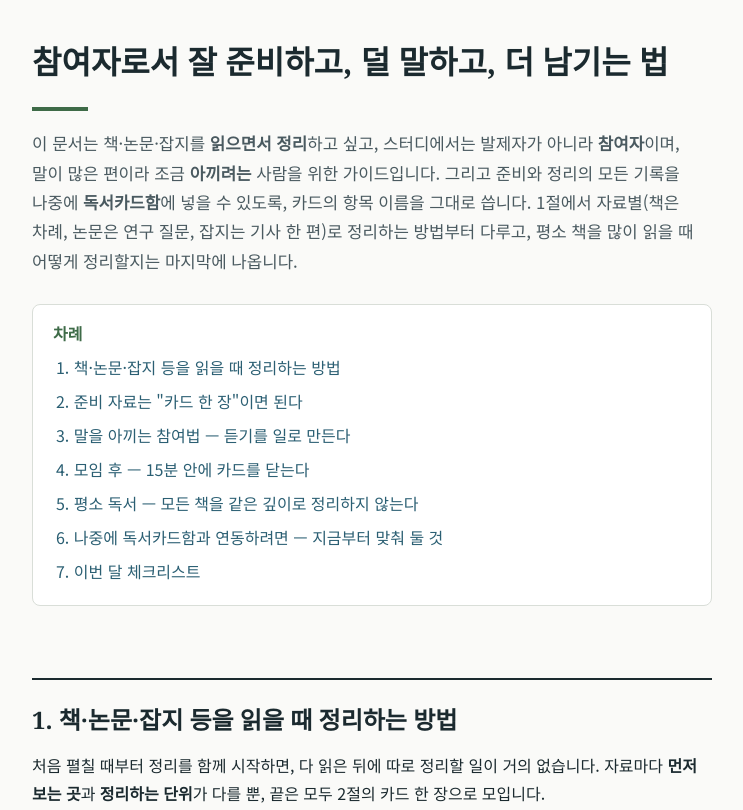
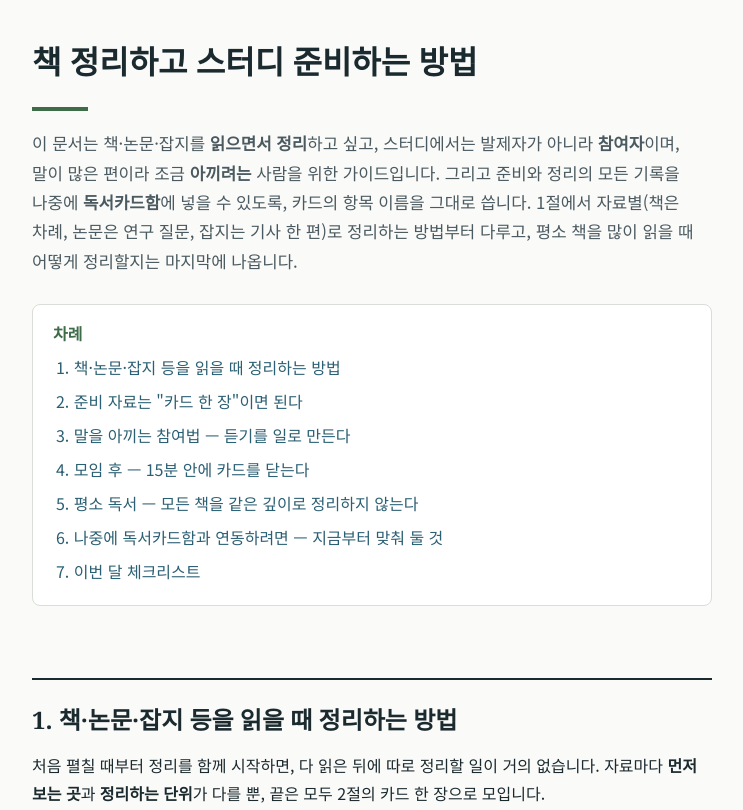
Before and after one commit to kor-sped/reading-cards, a plain HTML site: page study-guide.html in a window 1280 px wide. Shown: the top 810 px of the page, without its empty margins (268-1011 px from the left). Drawn offline with Linux system fonts and the light colour scheme; a web font is replaced by a local one.

Commit message:
가이드 큰 제목을 '책 정리하고 스터디 준비하는 방법'으로
Co-Authored-By: Claude Opus 5.5 <noreply@anthropic.com>

```diff
--- a/study-guide.html
+++ b/study-guide.html
@@ -77,7 +77,7 @@ pre code{background:none;padding:0}
 <body>
 <main>
 
-<h1>참여자로서 잘 준비하고, 덜 말하고, 더 남기는 법</h1>
+<h1>책 정리하고 스터디 준비하는 방법</h1>
 <div class="intro-rule"></div>
 <p class="lead">이 문서는 책·논문·잡지를 <strong>읽으면서 정리</strong>하고 싶고, 스터디에서는 발제자가 아니라 <strong>참여자</strong>이며, 말이 많은 편이라 조금 <strong>아끼려는</strong> 사람을 위한 가이드입니다. 그리고 준비와 정리의 모든 기록을 나중에 <strong>독서카드함</strong>에 넣을 수 있도록, 카드의 항목 이름을 그대로 씁니다. 1절에서 자료별(책은 차례, 논문은 연구 질문, 잡지는 기사 한 편)로 정리하는 방법부터 다루고, 평소 책을 많이 읽을 때 어떻게 정리할지는 마지막에 나옵니다.</p>
 
```
